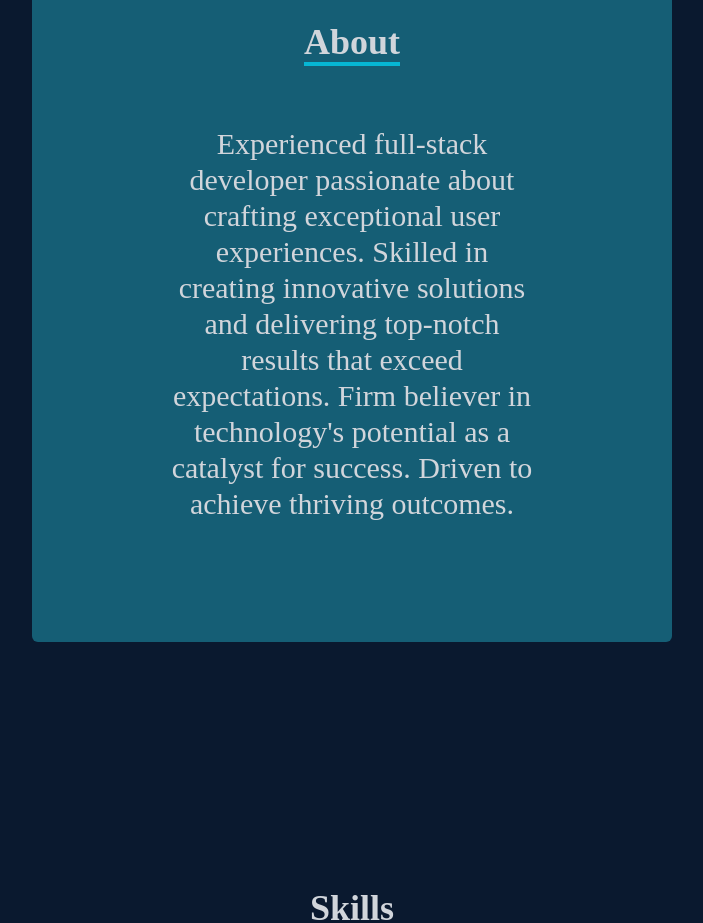
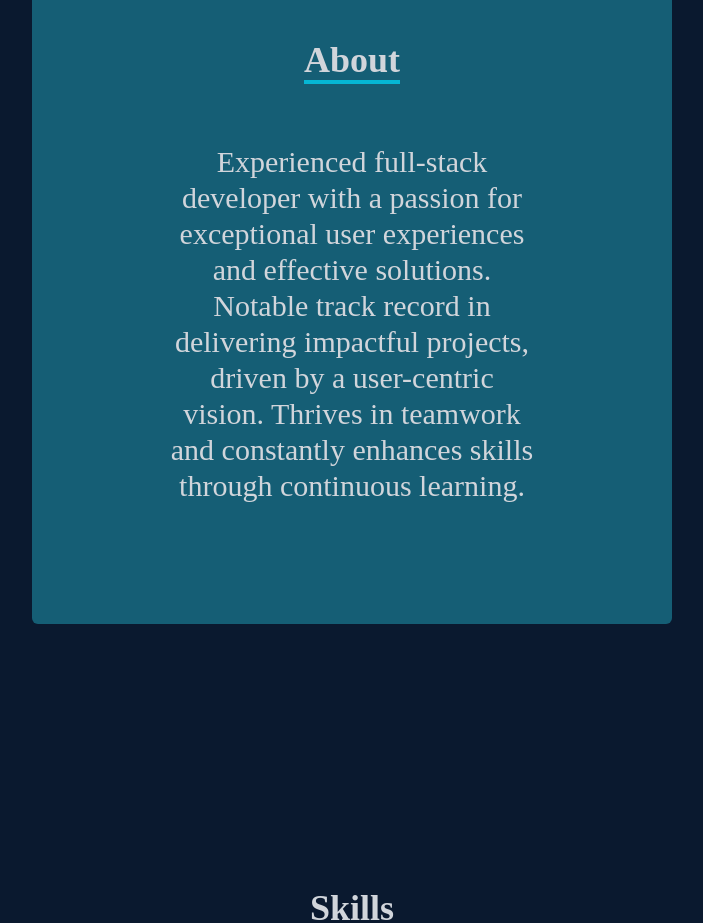
Before and after one commit to sabbatj/react-portfolio-js, a React (Create React App) app: page / in a window 1280 px wide. Shown: the part 920-1843 px from the top of the page, without its empty margins (288-991 px from the left). Built offline with nearby package versions, Linux system fonts and the light colour scheme.

Commit message:
Update about.screen.tsx

```diff
--- a/src/screens/about/about.screen.tsx
+++ b/src/screens/about/about.screen.tsx
@@ -9,7 +9,7 @@ const About = () => {
             </div>
             <div className="text-center">
               <p className="text-lg sm:text-3xl">
-                Experienced full-stack developer passionate about crafting exceptional user experiences. Skilled in creating innovative solutions and delivering top-notch results that exceed expectations. Firm believer in technology's potential as a catalyst for success. Driven to achieve thriving outcomes.
+                Experienced full-stack developer with a passion for exceptional user experiences and effective solutions. Notable track record in delivering impactful projects, driven by a user-centric vision. Thrives in teamwork and constantly enhances skills through continuous learning.
               </p>
             </div>
           </div>
```
